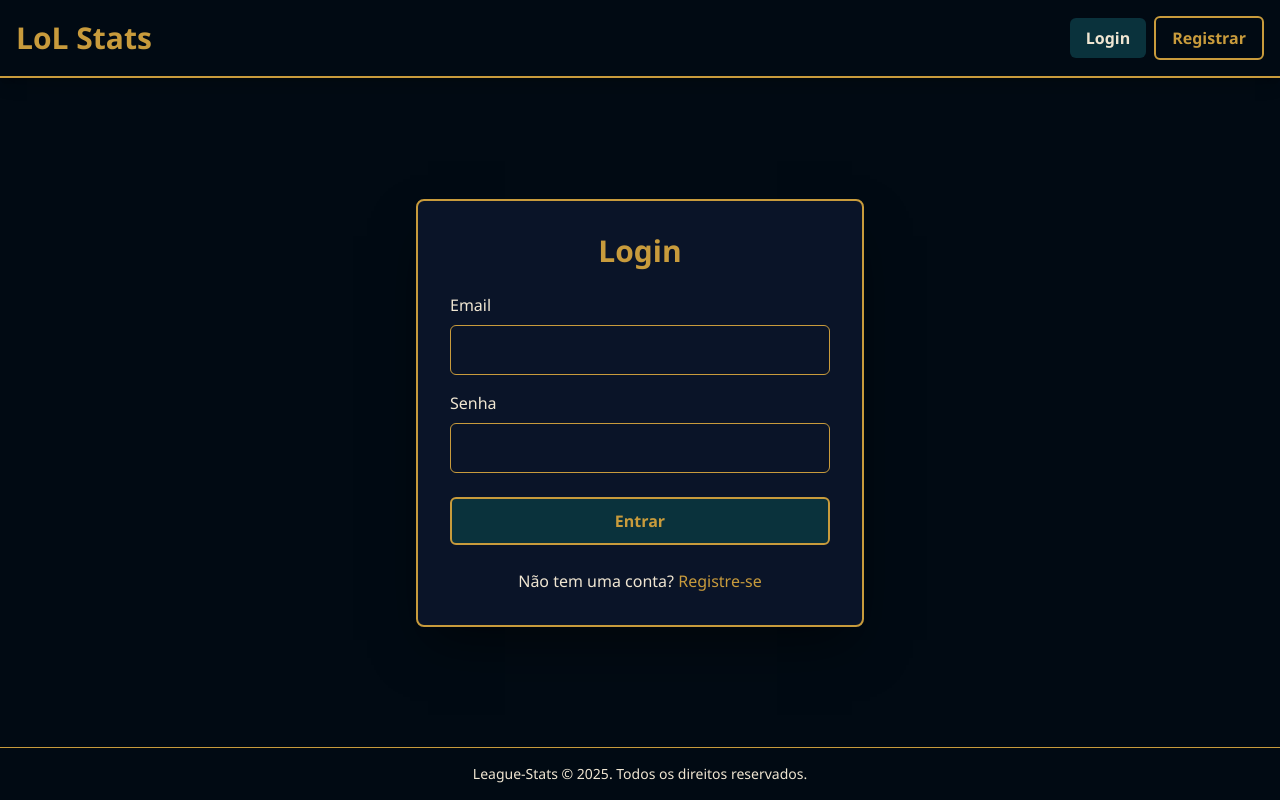
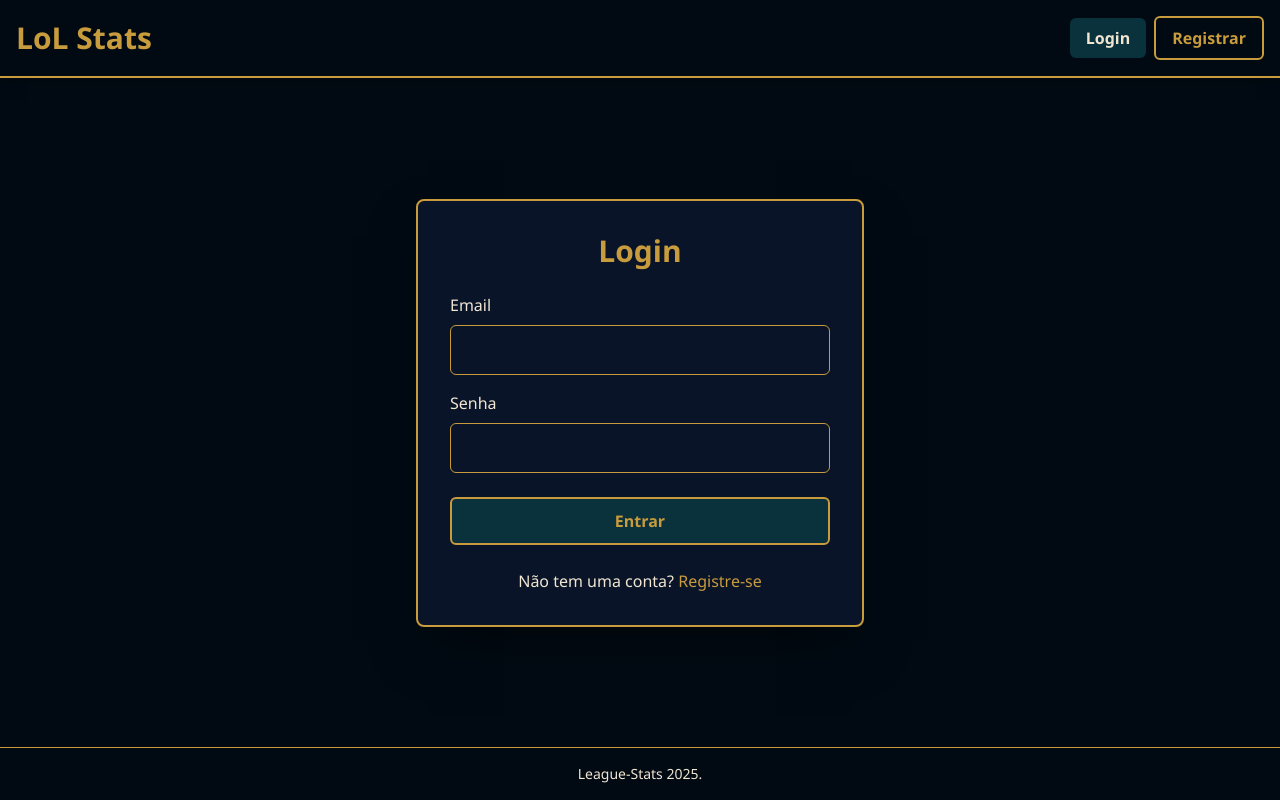
Before and after one commit to otvkatibe/riot-frontend-tcss, a React (Vite) app: page /login in a window 1280 px wide. Built offline with nearby package versions, Linux system fonts and the light colour scheme.

Commit message:
fix: remover texto no rodapé

```diff
--- a/src/components/Footer.jsx
+++ b/src/components/Footer.jsx
@@ -4,6 +4,6 @@
  */
 export const Footer = () => (
   <footer className="text-center p-4 mt-auto border-t border-theme-border text-theme-primary-text text-sm">
-      League-Stats © {new Date().getFullYear()}. Todos os direitos reservados.
+      League-Stats {new Date().getFullYear()}.
   </footer>
 );
```
